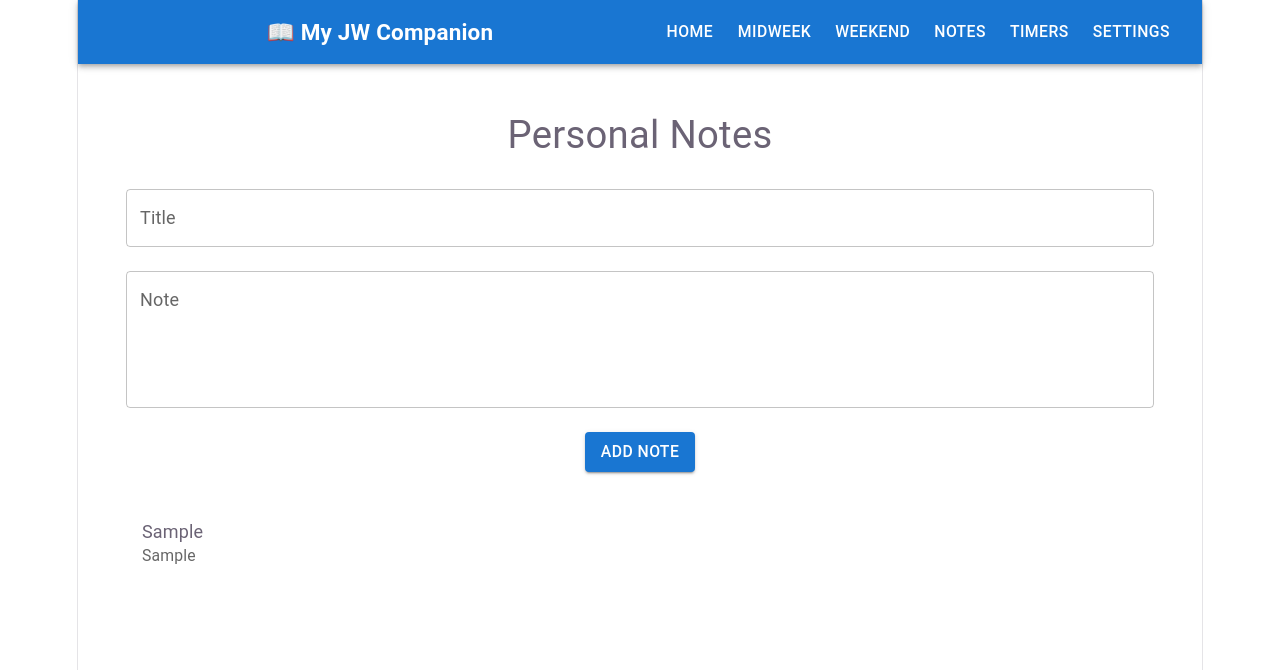
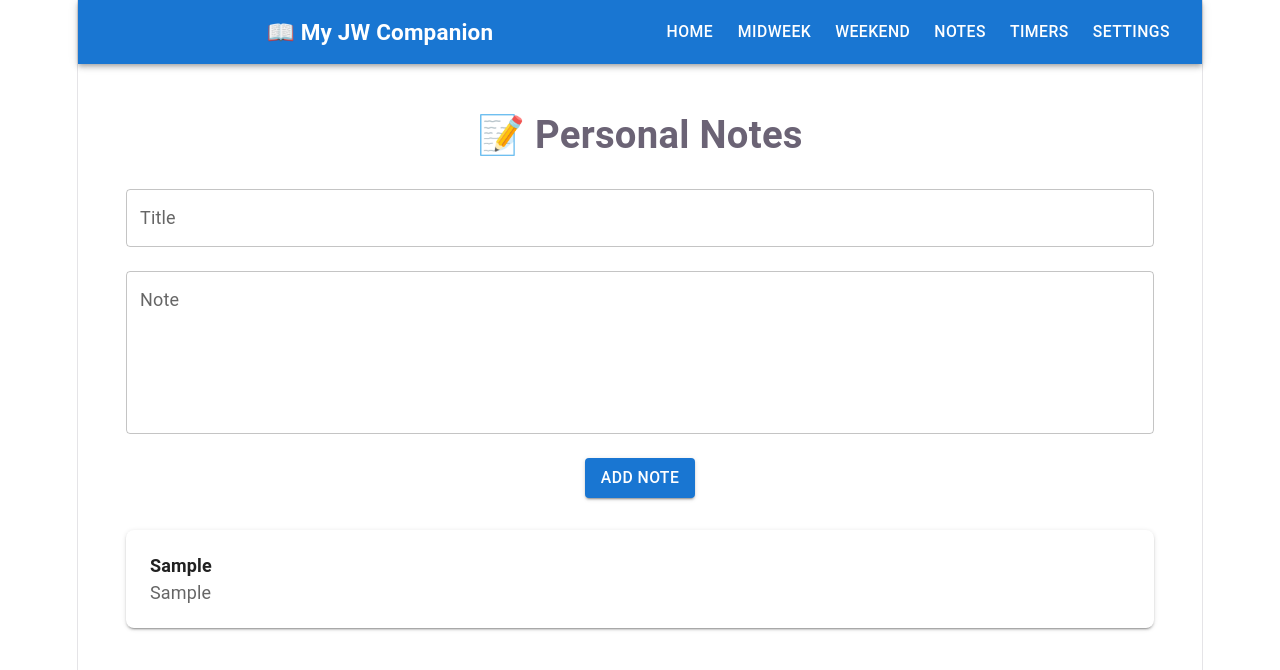
Before and after one commit to kadamsandesh28-star/jw-meeting-companion, a React (Vite) app: page /notes in a window 1280 px wide. Both pictures are taken after typing "Sample", "Sample" into the empty fields and a click on the button "ADD NOTE". Shown: the top 670 px of the page. Built offline with nearby package versions, Linux system fonts and the light colour scheme; some icons are missing.

Commit message:
Fix notes text color

```diff
--- a/src/pages/Notes.tsx
+++ b/src/pages/Notes.tsx
@@ -8,6 +8,7 @@ import {
   ListItem,
   ListItemText,
   IconButton,
+  Paper,
 } from "@mui/material";
 import DeleteIcon from "@mui/icons-material/Delete";
 
@@ -50,8 +51,8 @@ export default function Notes() {
 
   return (
     <Box sx={{ p: 3 }}>
-      <Typography variant="h4" gutterBottom>
-        Personal Notes
+      <Typography variant="h4" gutterBottom fontWeight="bold">
+        📝 Personal Notes
       </Typography>
 
       <TextField
@@ -60,16 +61,26 @@ export default function Notes() {
         margin="normal"
         value={title}
         onChange={(e) => setTitle(e.target.value)}
+        InputProps={{
+          sx: {
+            color: "text.primary",
+          },
+        }}
       />
 
       <TextField
         fullWidth
         multiline
-        rows={4}
+        rows={5}
         label="Note"
         margin="normal"
         value={content}
         onChange={(e) => setContent(e.target.value)}
+        InputProps={{
+          sx: {
+            color: "text.primary",
+          },
+        }}
       />
 
       <Button
@@ -82,19 +93,39 @@ export default function Notes() {
 
       <List>
         {notes.map((note) => (
+          <Paper
+            key={note.id}
+            elevation={2}
+            sx={{
+              mb: 2,
+              p: 1,
+              borderRadius: 2,
+            }}
+          >
             <ListItem
-            key={note.id}
               secondaryAction={
-              <IconButton onClick={() => deleteNote(note.id)}>
+                <IconButton
+                  color="error"
+                  onClick={() => deleteNote(note.id)}
+                >
                   <DeleteIcon />
                 </IconButton>
               }
             >
               <ListItemText
-              primary={note.title}
-              secondary={note.content}
+                primary={
+                  <Typography fontWeight="bold">
+                    {note.title}
+                  </Typography>
+                }
+                secondary={
+                  <Typography color="text.secondary">
+                    {note.content}
+                  </Typography>
+                }
               />
             </ListItem>
+          </Paper>
         ))}
       </List>
     </Box>
```
Lines whose indentation alone changed are shown as unchanged.
